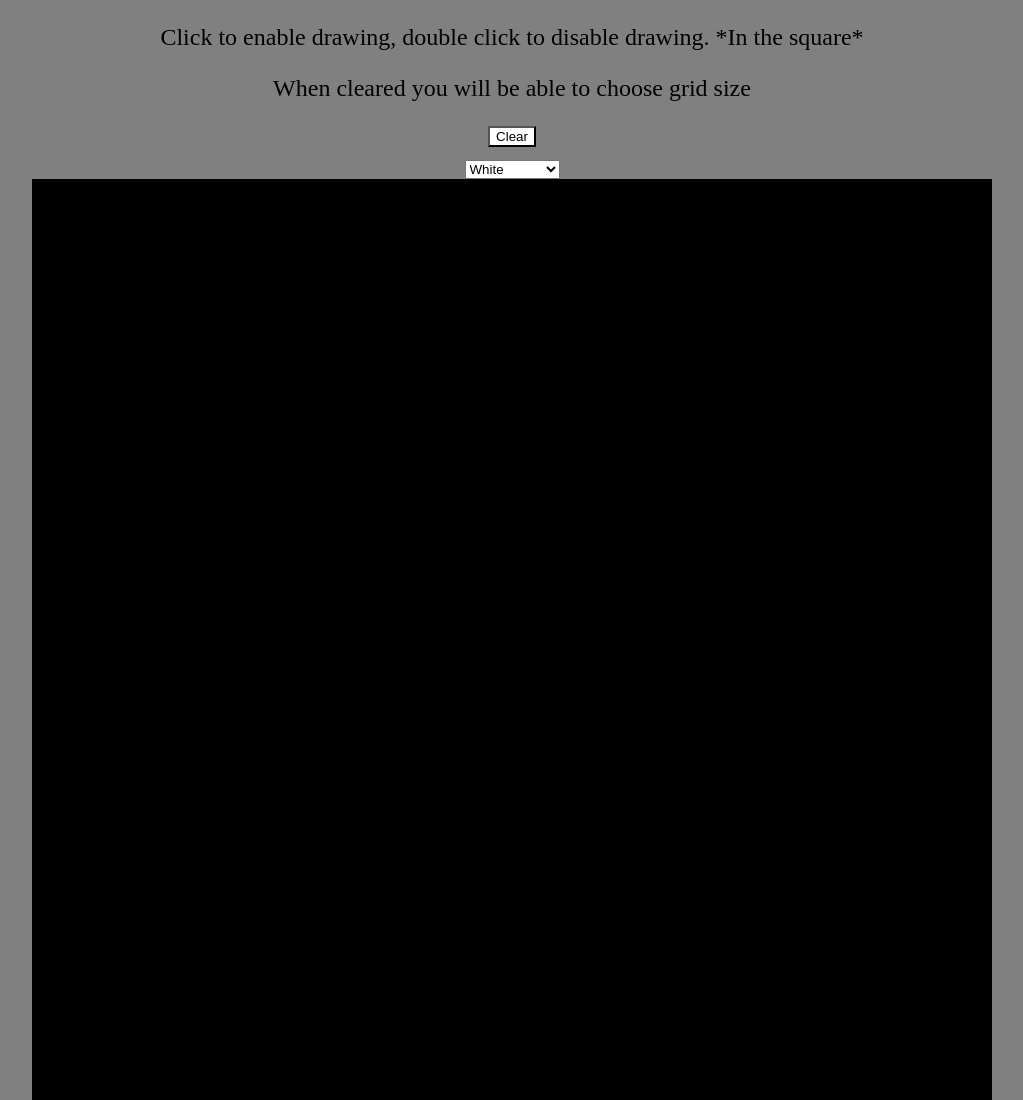
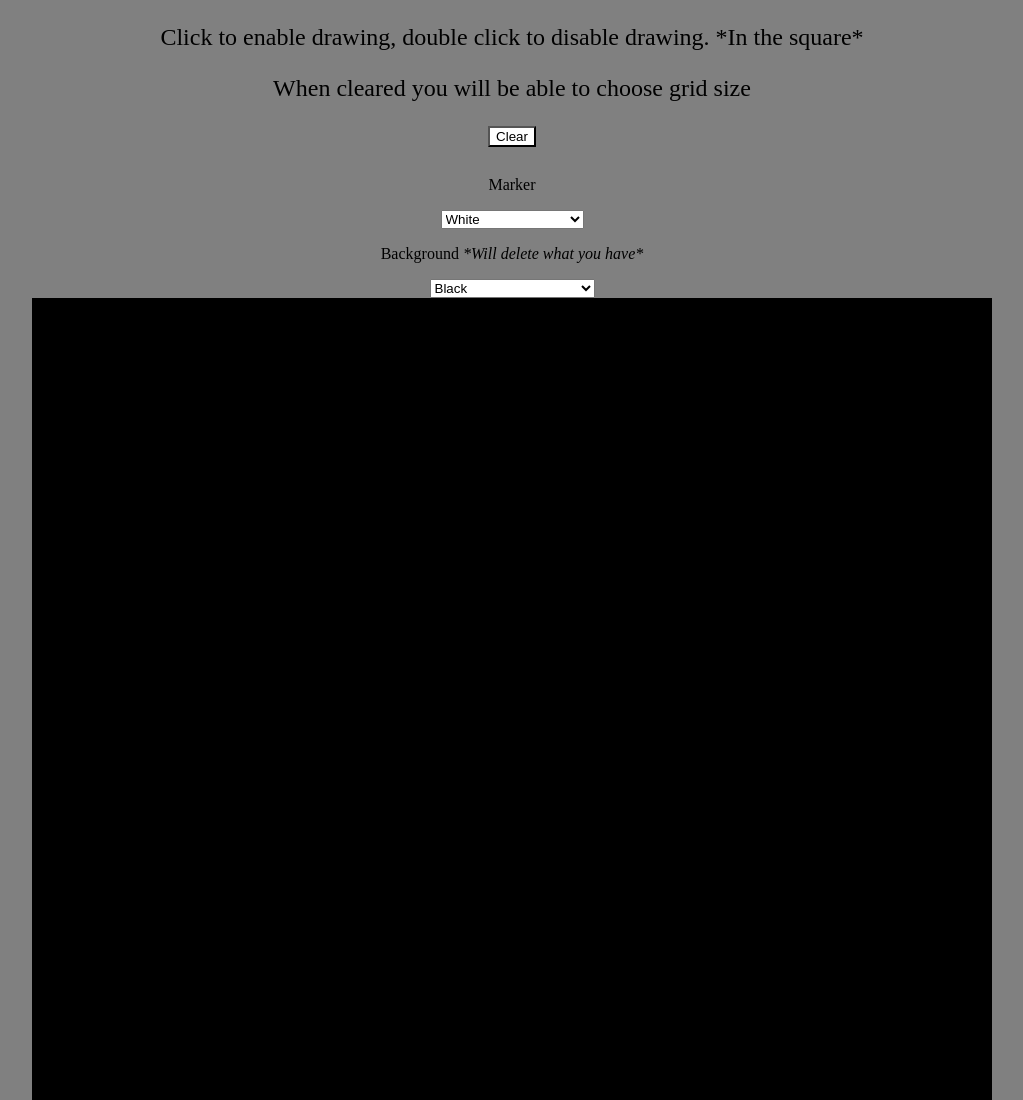
Before and after one commit to D-JSimpson/Etch-A-Sketch, a plain HTML site: page index.html in a window 1280 px wide. Shown: the top 1100 px of the page, without its empty margins (128-1151 px from the left). Drawn offline with Linux system fonts and the light colour scheme.

Commit message:
Allow the user to change the background color to black or white

```diff
--- a/index.html
+++ b/index.html
@@ -18,8 +18,9 @@
     <main>
 
         <button id = "clear">Clear</button>
-
+        <p>Marker</p>
         <select id = 'marker-dropdown' onchange='markerChange()'>
+            <option disabled>Select drawing color</option>
             <option value = "white">White</option>
             <option value = "black">Black</option>
             <option value = "red">Red</option>
@@ -35,6 +36,12 @@
             <option value = "magenta">Magenta</option>
             <option value = "hot pink">Hot Pink</option>
         </select>
+        <p>Background <i>*Will delete what you have*</i></p>
+        <select id = 'background-dropdown' onchange='backgroundChange()'>
+            <option disabled>Select background color</option>
+            <option value = "black">Black</option>
+            <option value = "white">White</option>
+        </select>
 
         <div id = 'container'>
 
--- a/script.js
+++ b/script.js
@@ -2,10 +2,18 @@ const container = document.getElementById('container');
 const clearButton = document.getElementById('clear');
 
 let marker = 'white';
+let background = 'black';
 
 function markerChange(){
     marker = document.getElementById('marker-dropdown').value;
     console.log(marker);
+}
+
+function backgroundChange(){
+    background = document.getElementById('background-dropdown').value;
+    console.log(background);
+    let div = document.querySelectorAll('.grid-square');
+    div.forEach(function(currentValue, currentIndex, listObj){div[currentIndex].style.cssText = "background-color: " + background +";"});
 }
 
 let drawToggle = false;
@@ -34,7 +42,7 @@ function makeGrid(size){
 for(let i = 0; i <= newSize - 1; i++){
     const div = document.createElement('div');
     div.className = 'grid-square';
-    div.style.cssText = "background-color: black; "
+    div.style.cssText = "background-color: " + background +";"
     container.appendChild(div);
     div.addEventListener('mousemove', function(){draw(this)});
     }
```
